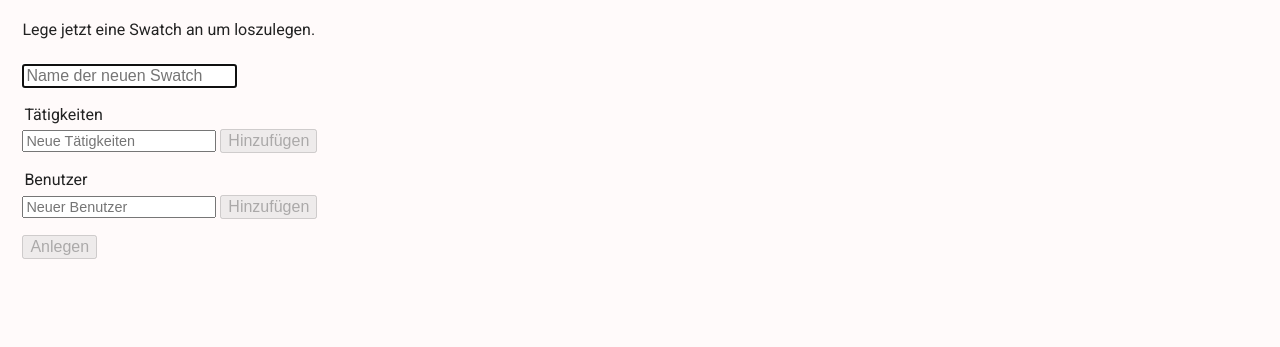
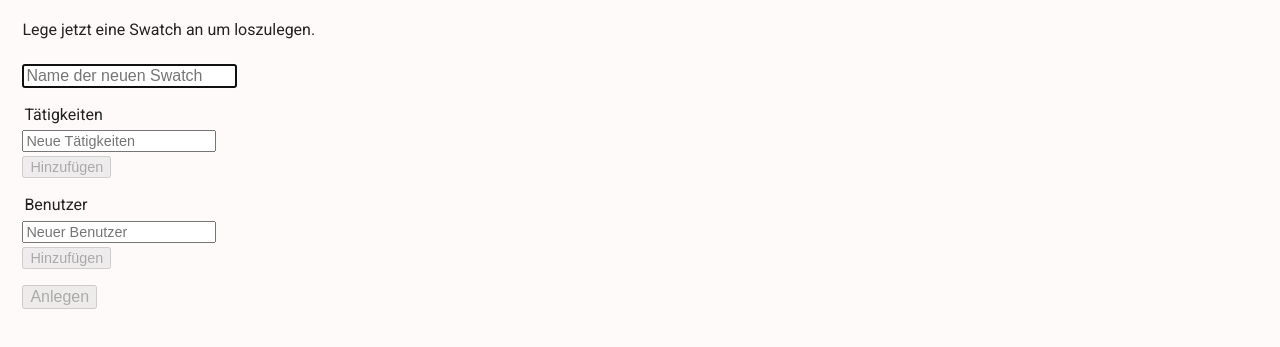
Before and after one commit to boof/swatch, a website built with webpack: page index.html in a window 1280 px wide. Shown: the part 49-396 px from the top of the page. Built offline with nearby package versions, Linux system fonts and the light colour scheme.

Commit message:
Displays inputs in form as block elements;

```diff
--- a/css/style.css
+++ b/css/style.css
@@ -115,7 +115,8 @@ input {
   margin: 1lh;
 }
 
-#newSwatch fieldset input[type=text] {
+#newSwatch fieldset input {
+  display: block;
   margin-top: 4px;
   font-size: 0.9em;
 }
```
